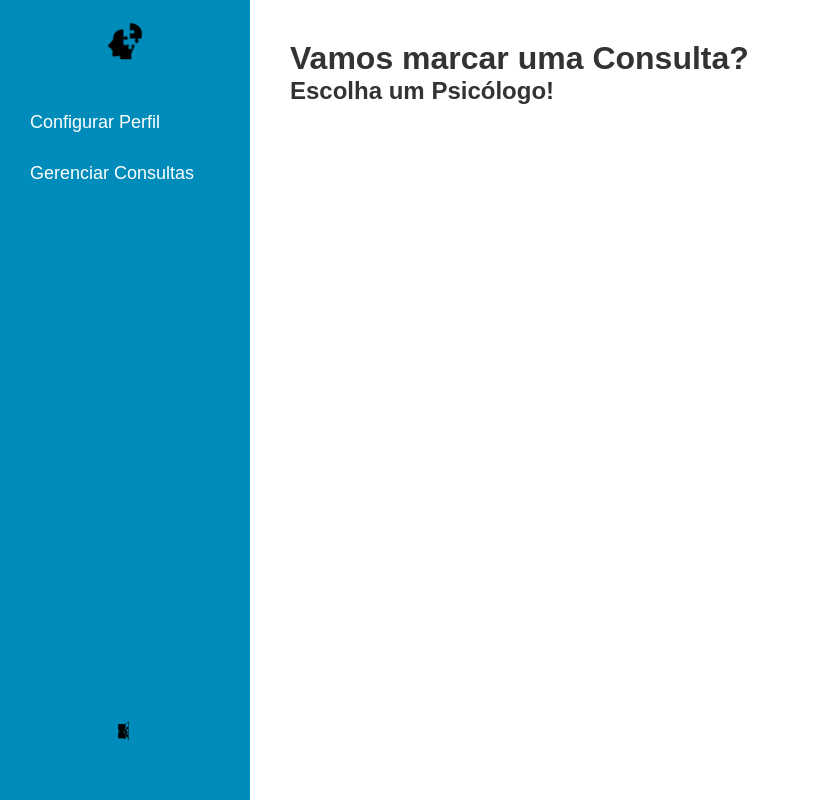
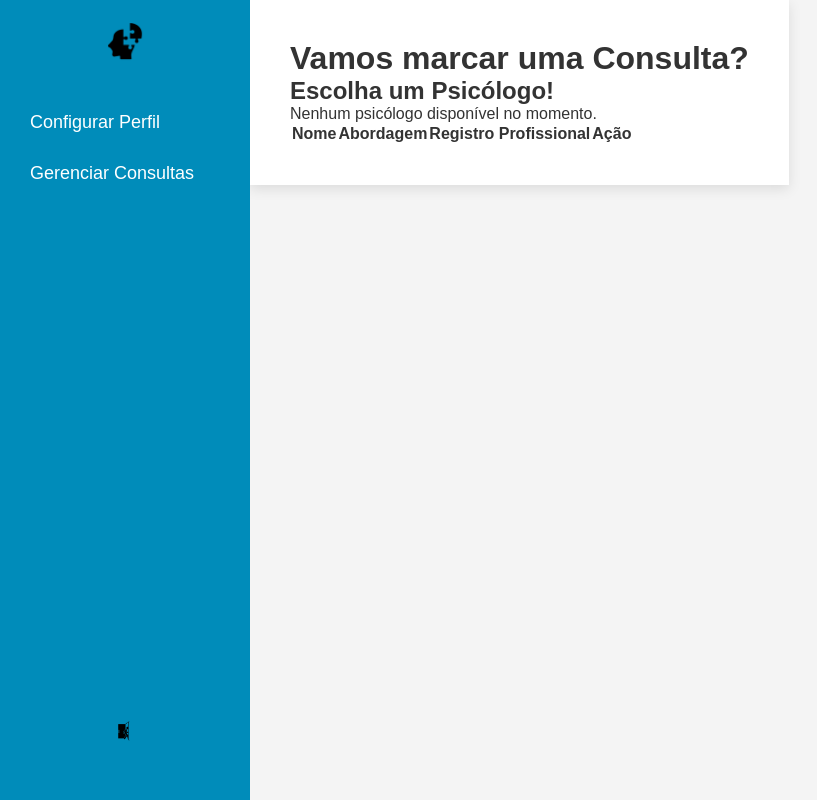
Before and after one commit to catarinamoreiralima/apoo, a Django app: page /marcar_consulta/ in a window 1280 px wide. Shown: the whole page, without its empty margins (0-817 px from the left). Run offline with Django 5.2, Linux system fonts and the light colour scheme; a user stored in the database is signed in; lists and menus that the app fills with data are empty.

Commit message:
"precisa arrumar a pagina e fzr visualizar horario e marcar e selecionar os livres"

```diff
--- a/agendamento_psicologico/usuarios/templates/usuarios/marcar_consulta.html
+++ b/agendamento_psicologico/usuarios/templates/usuarios/marcar_consulta.html
@@ -23,7 +23,7 @@
             <a href="{% url 'gerenciar_consultas' %}">Gerenciar Consultas</a>
         </div>
 
-        <!-- Botão de Sair (com imagem de logo) -->
+        <!-- Botão de Sair -->
         <div class="logout-container">
             <a href="{% url 'logout' %}" class="logout">
                 <img src="{% static 'images/sair.png' %}" alt="Sair">
@@ -31,39 +31,37 @@
         </div>
     </div>
 
-    <script>
-        window.addEventListener("resize", function() {
-            adjustSidebar();
-        });
+    <div class="main-container">
+        <!-- Conteúdo principal -->
+        <div class="main-content">
+            <h1>Vamos marcar uma Consulta?</h1>
+            <h2>Escolha um Psicólogo!</h2>
 
-        function adjustSidebar() {
-            var sidebar = document.getElementById('sidebar');
-            if (window.innerWidth <= 768) {
-                sidebar.classList.add('collapsed'); // Recolhe a barra lateral em telas pequenas
-            } else {
-                sidebar.classList.remove('collapsed'); // Expande a barra lateral em telas grandes
-            }
-        }
-
-        // Inicializa a barra lateral ao carregar a página
-        adjustSidebar();
-    </script>
-
-    <!-- Conteúdo principal -->
-    <div class="main-content">
-        <h1>Vamos marcar uma Consulta?</h1>
-        <h2>Escolha um Psicólogo!</h2>
-        {% for psicologo in psicologos %}
-        <div class="card">
-            <!--<img src="{{ psicologo.imagem.url|default:'/static/default-avatar.png' }}" alt="Foto de {{ psicologo.nome }}">-->
-            <div class="card-body">
-                <h2 class="card-title">{{ psicologo.nome }}</h2>
-                <p class="card-subtitle">{{ psicologo.abordagem }}</p>
-                <p class="card-subtitle">Registro: {{ psicologo.registro_profissional }}</p>
-                <a href="{% url 'calendario_psicologo' psicologo.id %}" class="card-button">Visualizar Horários</a>
-            </div>
+            <table class="psychologists-table">
+                <thead>
+                    <tr>
+                        <th>Nome</th>
+                        <th>Abordagem</th>
+                        <th>Registro Profissional</th>
+                        <th>Ação</th>
+                    </tr>
+                </thead>
+                <tbody>
+                    {% if psicologos %}
+                        {% for psicologo in psicologos %}
+                        <tr>
+                            <td>{{ psicologo.nome }}</td>
+                            <td>{{ psicologo.abordagem }}</td>
+                            <td>{{ psicologo.registro_profissional }}</td>
+                            <td><a href="{% url 'calendario_psicologo' psicologo.id %}" class="btn">Visualizar Horários</a></td>
+                        </tr>
+                        {% endfor %}
+                    {% else %}
+                        <p>Nenhum psicólogo disponível no momento.</p>
+                    {% endif %}
+                </tbody>
+            </table>
         </div>
-        {% endfor %}
     </div>
 </body>
 </html>
```
